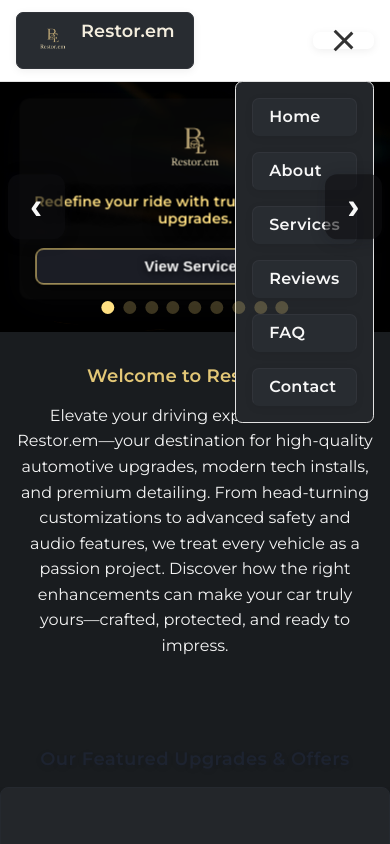
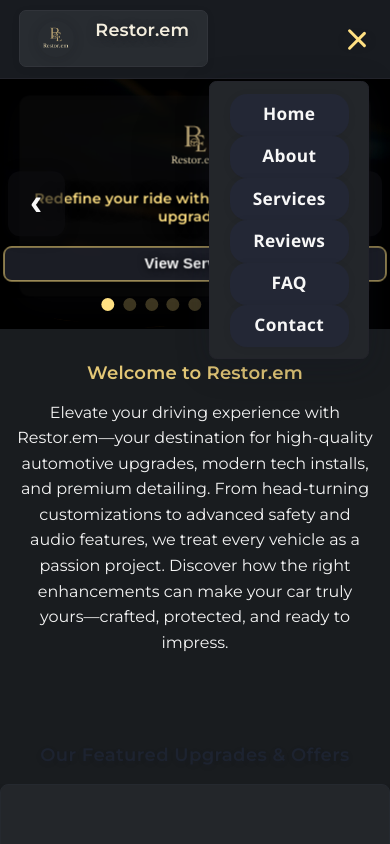
Before and after one commit to usmanAfzalKhan/car-mods-restorem, a React (Create React App) app: page / in a window 390 px wide. Both pictures are taken after a click on the button "Toggle navigation". Shown: the top 844 px of the page. Built offline with nearby package versions, Linux system fonts and the light colour scheme; no server answers.

Commit message:
Refined hero and header for smooth mobile/desktop experience, premium styling, and accessible button hovers.

```diff
--- a/src/components/Header.css
+++ b/src/components/Header.css
@@ -1,112 +1,136 @@
 .header {
-  background: white;
-  border-bottom: 1px solid #e2e2e2;
+  background: #181b20;
+  border-bottom: 1.5px solid #23242b;
   position: sticky;
   top: 0;
-  z-index: 10;
+  z-index: 50;
+  box-shadow: 0 2px 18px #0003;
 }
 
 .header__inner {
   display: flex;
   align-items: center;
   justify-content: space-between;
-  max-width: 1024px;
+  max-width: 1200px;
   margin: 0 auto;
-  padding: 0.75rem 1rem;
+  padding: 0.65rem 1.2rem 0.65rem 1.2rem;
 }
 
 .header__brand {
   display: flex;
   align-items: center;
   text-decoration: none;
+  margin-right: auto;
+  gap: 0.7rem;
 }
 
 .header__logo {
-  width: 40px;
-  height: 40px;
+  width: 46px;
+  height: 46px;
   border-radius: 50%;
   object-fit: cover;
-  margin-right: 0.5rem;
-  transition: transform 0.2s ease;
+  box-shadow: 0 1.5px 12px #15161828;
+  transition: transform 0.2s, box-shadow 0.16s;
 }
 
-/* Logo hover scale */
 .header__logo:hover {
-  transform: scale(1.1);
+  transform: scale(1.07) rotate(-2deg);
+  box-shadow: 0 5px 20px #ffe08280;
 }
 
 .header__title {
-  font-size: 1.25rem;
-  font-weight: bold;
-  color: #222;
+  font-size: 1.23rem;
+  font-weight: 600;
+  color: #ffe082;
+  letter-spacing: 0.02em;
+  text-shadow: 0 1.5px 8px #181b209c;
+  font-family: 'Segoe UI', 'Arial', sans-serif;
 }
 
-/* Hamburger */
+/* Hamburger menu (mobile only) */
 .header__burger {
   background: none;
   border: none;
   cursor: pointer;
   display: block;
+  margin-left: 1.1rem;
+  padding: 5px 2px 4px 2px;
+  z-index: 200;
 }
 
 .burger,
 .burger::before,
 .burger::after {
-  width: 25px;
+  width: 24px;
   height: 3px;
-  background-color: #333;
+  background-color: #ffe082;
   display: block;
   position: relative;
-  transition: transform 0.2s ease;
+  border-radius: 2px;
+  transition: transform 0.22s, background 0.18s;
 }
-
 .burger::before,
 .burger::after {
   content: '';
   position: absolute;
   left: 0;
 }
+.burger::before { top: -7px; }
+.burger::after  { top: 7px; }
+.burger--open { background-color: transparent; }
+.burger--open::before { transform: rotate(45deg) translate(4px, 4px);}
+.burger--open::after  { transform: rotate(-45deg) translate(4px, -4px);}
 
-.burger::before { top: -8px; }
-.burger::after  { top: 8px; }
-
-.burger--open {
-  background-color: transparent;
-}
-
-.burger--open::before {
-  transform: rotate(45deg) translate(5px, 5px);
-}
-
-.burger--open::after {
-  transform: rotate(-45deg) translate(5px, -5px);
-}
-
-/* Mobile nav hidden by default */
 .header__nav {
   display: none;
 }
 
-/* Mobile nav open */
+/* Mobile nav open dropdown */
 .header__nav--open {
   display: flex;
   flex-direction: column;
   position: absolute;
-  top: 100%;
-  right: 1rem;
-  background: white;
-  border: 1px solid #e2e2e2;
-  border-radius: 4px;
-  padding: 0.5rem 1rem;
+  top: 105%;
+  right: 1.3rem;
+  min-width: 160px;
+  background: #191b22;
+  border: 1.5px solid #23242b;
+  border-radius: 9px;
+  padding: 0.7rem 1rem 0.7rem 1rem;
+  box-shadow: 0 8px 32px #13162444;
 }
 
 .header__nav a {
-  margin: 0.5rem 0;
+  background: #232735;
+  color: #fff;
+  font-size: 1.08rem;
+  font-family: 'Segoe UI', Arial, sans-serif;
+  border-radius: 17px;
+  padding: 0.48rem 1.35rem;
+  margin: 0 0.22rem;
+  box-shadow: 0 1.5px 8px #13141810;
+  font-weight: 500;
   text-decoration: none;
-  color: #333;
+  border: none;
+  display: inline-block;
+  text-align: center;
+  transition: color 0.15s, background 0.18s, box-shadow 0.15s;
 }
 
-/* Desktop override */
+.header__nav a:hover,
+.header__nav a:focus {
+  background: #232735;
+  color: #111;      /* <-- High-contrast, super readable */
+  box-shadow: 0 2px 14px #23273544;
+  outline: none;
+}
+
+
+.header__nav a:active {
+  color: #181b20;
+}
+
+/* Desktop nav: row, subtle pill, right-aligned */
 @media (min-width: 768px) {
   .header__burger { display: none; }
   .header__nav {
@@ -116,6 +140,15 @@
     background: transparent;
     border: none;
     padding: 0;
+    margin-left: auto;
+    gap: 0.2rem;
+    align-items: center;
   }
-  .header__nav a { margin: 0 1rem; }
+  .header__nav a {
+    margin: 0 0.22rem;
+    font-size: 1.08rem;
+    padding: 0.48rem 1.35rem;
+    border-radius: 17px;
+    background: #232735;
+  }
 }
--- a/src/components/Header.jsx
+++ b/src/components/Header.jsx
@@ -1,7 +1,7 @@
 import React, { useState } from 'react';
 import { Link } from 'react-router-dom';
 import './Header.css';
-import logoImg from '../assets/images/logo.png'; // Update path if needed
+import logoImg from '../assets/images/logo.png';
 
 export default function Header() {
   const [menuOpen, setMenuOpen] = useState(false);
@@ -19,7 +19,7 @@ export default function Header() {
           <span className="header__title">Restor.em</span>
         </Link>
 
-        {/* Hamburger */}
+        {/* Hamburger (mobile only) */}
         <button
           className="header__burger"
           onClick={() => setMenuOpen(o => !o)}
@@ -28,8 +28,8 @@ export default function Header() {
           <div className={`burger ${menuOpen ? 'burger--open' : ''}`} />
         </button>
 
-        {/* Nav */}
-        <nav className={`header__nav ${menuOpen ? 'header__nav--open' : ''}`}>
+        {/* Nav links */}
+        <nav className={`header__nav${menuOpen ? ' header__nav--open' : ''}`}>
           <Link to="/" onClick={() => setMenuOpen(false)}>Home</Link>
           <Link to="/about" onClick={() => setMenuOpen(false)}>About</Link>
           <Link to="/services" onClick={() => setMenuOpen(false)}>Services</Link>
--- a/src/components/Hero.css
+++ b/src/components/Hero.css
@@ -12,6 +12,7 @@
   display: flex;
   height: 100%;
   transition: transform 0.5s cubic-bezier(0.66, 0, 0.34, 1);
+  will-change: transform;
 }
 
 .hero__slide {
@@ -21,6 +22,7 @@
   display: flex;
   align-items: center;
   justify-content: center;
+  will-change: opacity, transform;
 }
 
 .hero__image {
@@ -32,7 +34,7 @@
   user-select: none;
 }
 
-/* --- Welcome Hero Content --- */
+/* Welcome Hero Content */
 .hero__welcome-content {
   position: absolute;
   left: 50%;
@@ -75,39 +77,43 @@
   padding: 0 0.5em;
 }
 
+/* Optimized Button Styles (matches nav!) */
+.hero__button,
 .hero__button--center {
-  display: block;
-  margin: 0 auto;
-  width: 215px;
-  max-width: 82vw;
-  font-size: 1.13rem;
-  font-weight: 700;
   background: rgba(32,34,43, 0.84);
   color: #ffe082;
+  font-weight: 600;
   border: 1.5px solid #ffe082;
   border-radius: 8px;
-  padding: 0.62em 1.55em;
+  font-size: 1rem;
+  padding: 0.52em 1.45em;
   box-shadow: 0 2px 12px #0008;
+  cursor: pointer;
+  transition:
+    color 0.16s,
+    background 0.17s,
+    border-color 0.16s,
+    box-shadow 0.13s;
+  margin-top: 0.65em;
   letter-spacing: 0.01em;
   text-shadow: 0 1px 7px #000c;
   outline: none;
-  cursor: pointer;
-  transition:
-    background 0.15s,
-    color 0.15s,
-    border-color 0.16s,
-    box-shadow 0.13s;
+  border-style: solid;
 }
 
+/* On hover/focus: only text color changes for readability, bg stays */
+.hero__button:hover,
+.hero__button:focus,
 .hero__button--center:hover,
 .hero__button--center:focus {
-  background: #ffe082;
+  background: rgba(32,34,43, 0.84);
   color: #181b20;
-  border-color: #181b20;
-  box-shadow: 0 3px 20px #ffe08266, 0 2px 9px #181b2015;
+  border-color: #ffe082;
+  box-shadow: 0 3px 20px #ffe08226, 0 2px 9px #181b2010;
+  outline: none;
 }
 
-/* --- Other Slides --- */
+/* Other Slides */
 .hero__logo-overlay {
   position: absolute;
   bottom: 3vw;
@@ -154,36 +160,6 @@
   color: #f8f7f0;
   margin: 0 0 1.0em 0;
   text-shadow: 0 1px 6px #000b;
-}
-
-/* --- Modern Button Style --- */
-.hero__button {
-  background: rgba(32,34,43, 0.84);
-  color: #ffe082;
-  font-weight: 600;
-  border: 1.5px solid #ffe082;
-  border-radius: 8px;
-  font-size: 1rem;
-  padding: 0.52em 1.45em;
-  box-shadow: 0 2px 12px #0008;
-  cursor: pointer;
-  transition:
-    background 0.15s,
-    color 0.15s,
-    border-color 0.16s,
-    box-shadow 0.13s;
-  margin-top: 0.65em;
-  letter-spacing: 0.01em;
-  text-shadow: 0 1px 7px #000c;
-  outline: none;
-}
-
-.hero__button:hover,
-.hero__button:focus {
-  background: #ffe082;
-  color: #181b20;
-  border-color: #181b20;
-  box-shadow: 0 3px 20px #ffe08266, 0 2px 9px #181b2015;
 }
 
 /* --- Arrows --- */
--- a/src/components/Hero.jsx
+++ b/src/components/Hero.jsx
@@ -16,7 +16,6 @@ const slides = [
   {
     id: 0,
     imageUrl: welcomeImg,
-    // Logo, statement, and button will show; heading/subtitle/button not used
     statement: 'Redefine your ride with trusted car mods & upgrades.'
   },
   {
@@ -82,25 +81,46 @@ export default function Hero() {
   const navigate = useNavigate();
   const len = slides.length;
 
+  // Mobile swipe optimization (touch support)
+  let touchStartX = null;
+  let touchEndX = null;
+  const minSwipe = 35;
+  const onTouchStart = e => { touchStartX = e.touches[0].clientX; };
+  const onTouchMove = e => { touchEndX = e.touches[0].clientX; };
+  const onTouchEnd = () => {
+    if (touchStartX !== null && touchEndX !== null) {
+      const dx = touchEndX - touchStartX;
+      if (dx > minSwipe) prev();
+      else if (dx < -minSwipe) next();
+    }
+    touchStartX = null;
+    touchEndX = null;
+  };
+
   const next = () => setCurrent(current === len - 1 ? 0 : current + 1);
   const prev = () => setCurrent(current === 0 ? len - 1 : current - 1);
 
   return (
-    <section className="hero">
+    <section
+      className="hero"
+      onTouchStart={onTouchStart}
+      onTouchMove={onTouchMove}
+      onTouchEnd={onTouchEnd}
+    >
       <button className="hero__arrow hero__arrow--left" onClick={prev} aria-label="Previous slide">‹</button>
       <div className="hero__slider" style={{ transform: `translateX(-${current * 100}%)` }}>
-        {slides.map((slide, idx) => (
+        {slides.map((slide) => (
           <div className="hero__slide" key={slide.id}>
             <img src={slide.imageUrl} alt={slide.title || "Restor.em"} className="hero__image" draggable={false} />
 
             {slide.id === 0 ? (
-              // Welcome hero
               <div className="hero__welcome-content">
                 <img src={logo} alt="Restor.em logo" className="hero__logo-centered" />
                 <div className="hero__welcome-statement">{slide.statement}</div>
                 <button
                   className="hero__button hero__button--center"
                   onClick={() => navigate('/services')}
+                  tabIndex={0}
                 >
                   View Services
                 </button>
@@ -114,6 +134,7 @@ export default function Hero() {
                   <button
                     className="hero__button"
                     onClick={() => navigate(slide.button.path)}
+                    tabIndex={0}
                   >
                     {slide.button.label}
                   </button>
```
